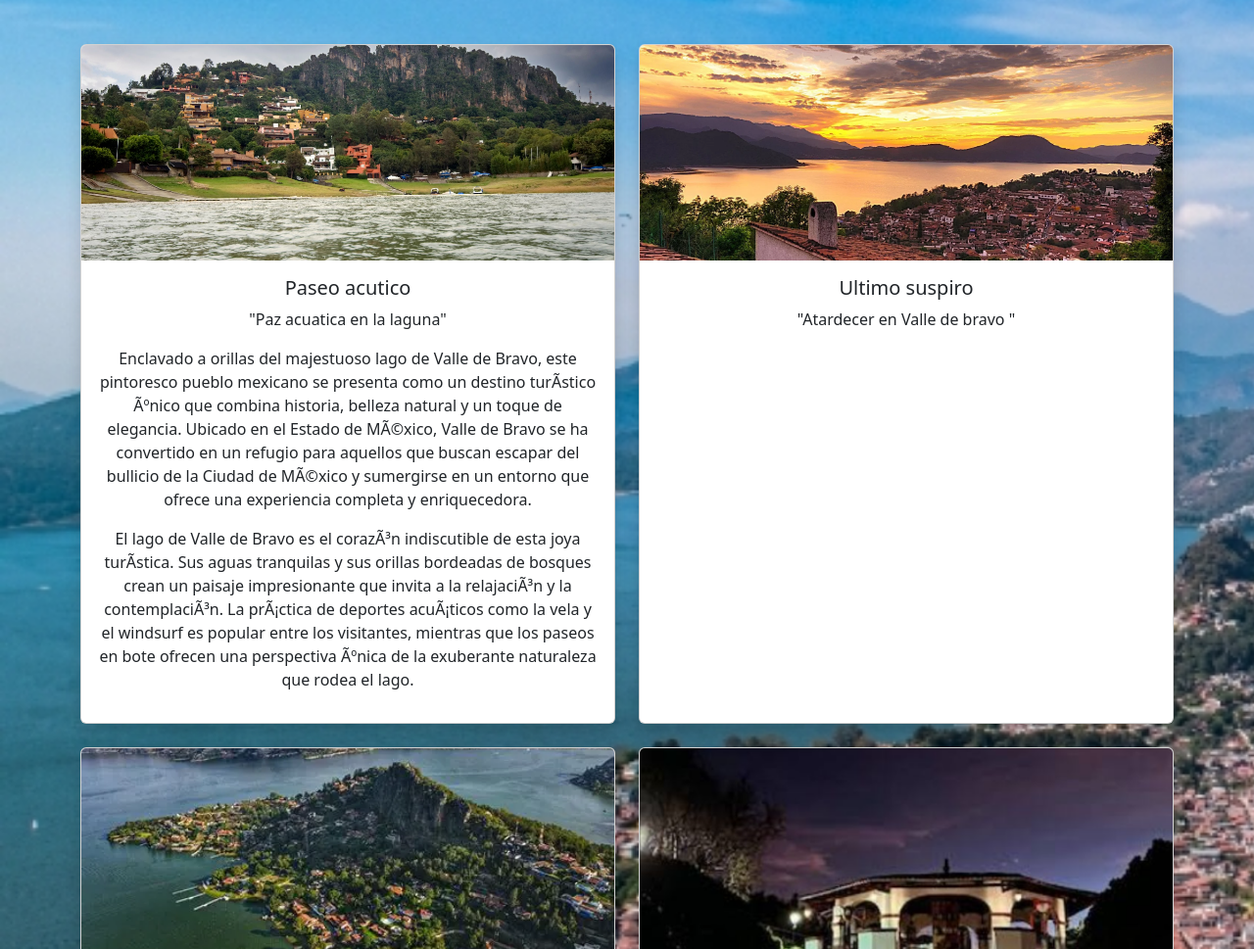
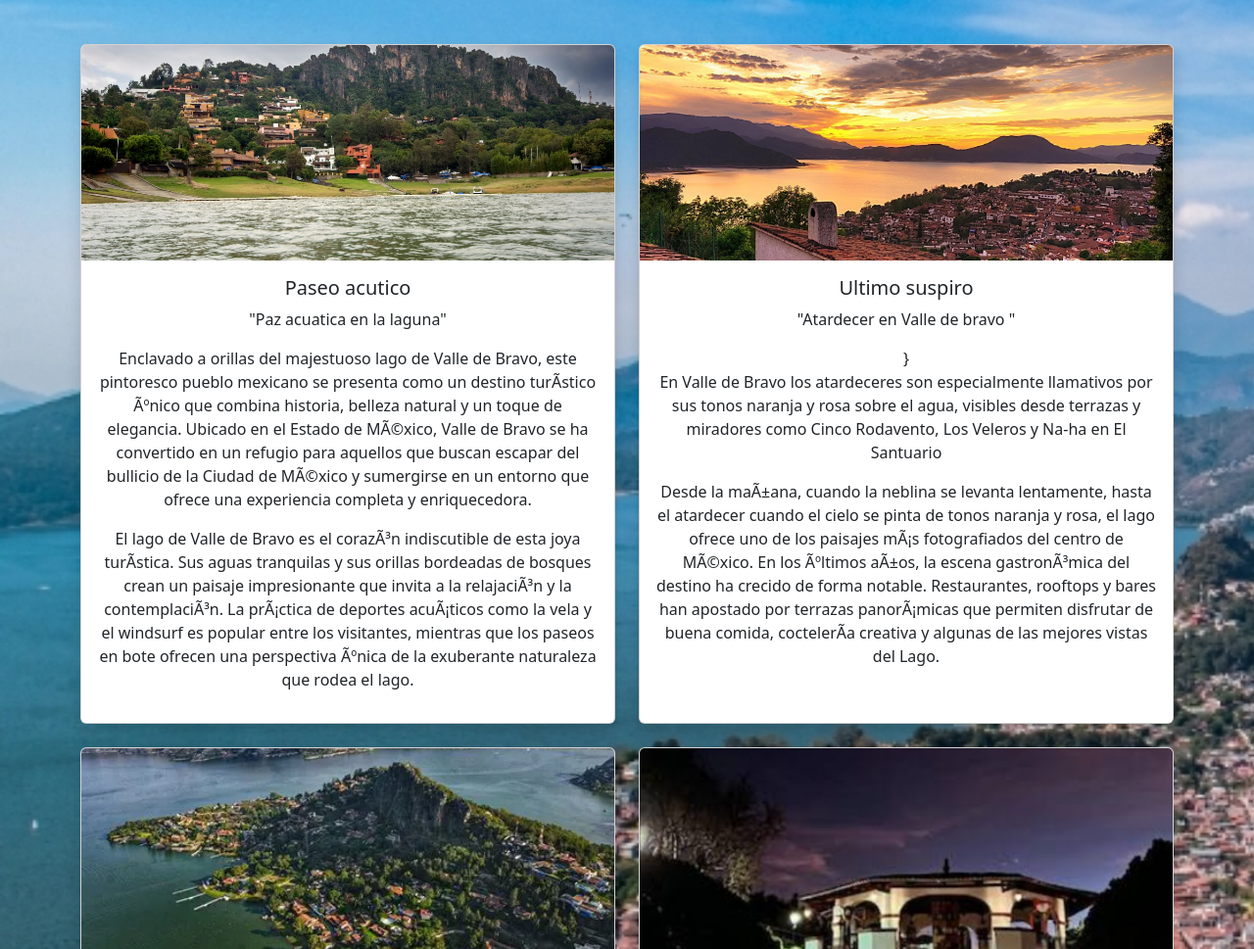
Before and after one commit to lizgonza791-dev/WEBSITE-CECymagic-Liz_Lus_Brayan-, a plain HTML site: page visitas.html in a window 1280 px wide. Shown: the part 131-1100 px from the top of the page at 98% size. Drawn offline with nearby package versions, Linux system fonts and the light colour scheme.

Commit message:
Enhance content in visitas.html with sunset details
Added descriptive text about sunsets in Valle de Bravo.

```diff
--- a/visitas.html
+++ b/visitas.html
@@ -66,7 +66,11 @@
     <h5 class="card-title">
     Ultimo suspiro </h5>
     <p class="card-text">
-    "Atardecer en Valle de bravo "</p>
+    "Atardecer en Valle de bravo "</p>}
+            <p>En Valle de Bravo los atardeceres son especialmente llamativos por sus tonos naranja y rosa sobre el agua, visibles desde terrazas y miradores como Cinco Rodavento, Los Veleros y Na-ha en El Santuario</p>
+        <p>Desde la mañana, cuando la neblina se levanta lentamente, hasta el atardecer cuando el cielo se pinta de tonos naranja y rosa, el lago ofrece uno de los paisajes más fotografiados del centro de México.
+
+En los últimos años, la escena gastronómica del destino ha crecido de forma notable.  Restaurantes, rooftops y bares han apostado por terrazas panorámicas que permiten disfrutar de buena comida, coctelería creativa y algunas de las mejores vistas del Lago.</p>
     </div>
     </div>
     </div>
```
